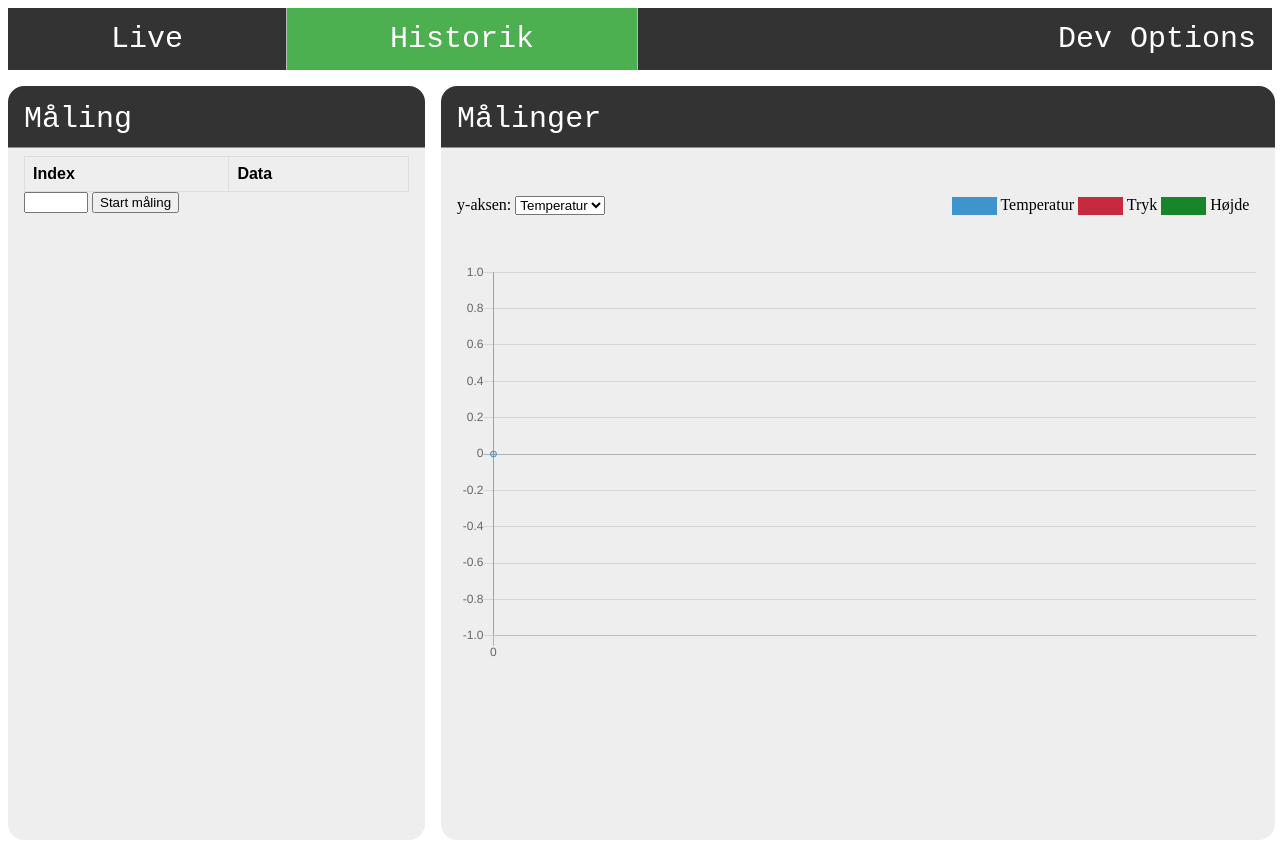
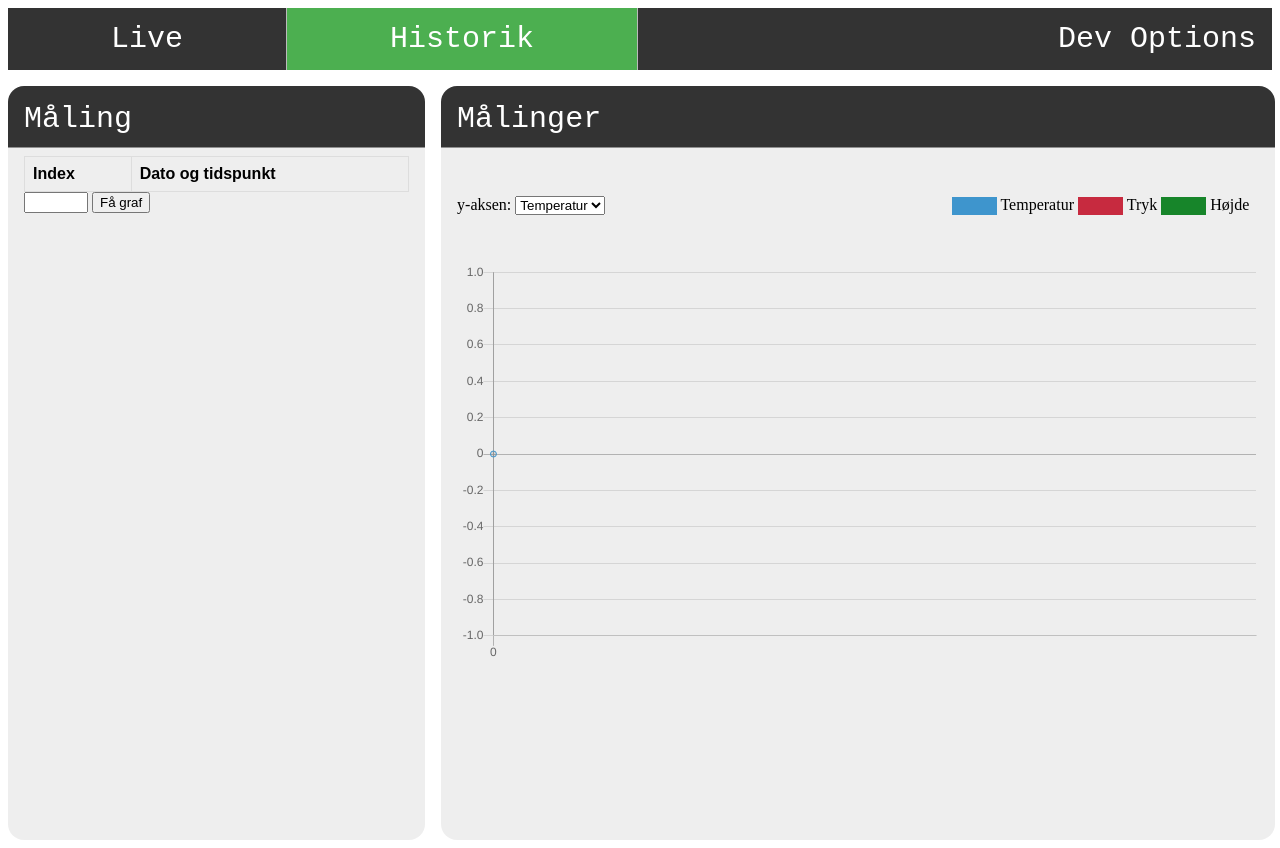
Before and after one commit to Haim-hub/cansat, a website: page public/HTML/historik.html in a window 1280 px wide. Drawn offline with nearby package versions, Linux system fonts and the light colour scheme; no server answers.

Commit message:
minor update

```diff
--- a/public/HTML/historik.html
+++ b/public/HTML/historik.html
@@ -31,13 +31,13 @@
             <table id="indextable">
                 <tr>
                     <th> Index </th>
-                    <th> Data </th>
+                    <th> Dato og tidspunkt </th>
                 </tr>
             </table>
 
             <input type="number" id="choosenindex" name="choosenindex" min="1" max="420">
 
-            <button id="startbut" type="button"> Start måling </button>
+            <button id="startbut" type="button"> Få graf </button>
 
         </div>
 
--- a/routes/data.js
+++ b/routes/data.js
@@ -174,7 +174,7 @@ router.get("/getmaaling", async (req, res) => { try {
     // Wait for DB connection
 const client = await pool.connect(); // Run query
 
-let index = query.index;
+let index = document.location.search.replace(/^.*?\=/,'');
 const result = await client.query("SELECT * FROM cansat WHERE num = "+index);
 
     // Respond with DB results as json
```
